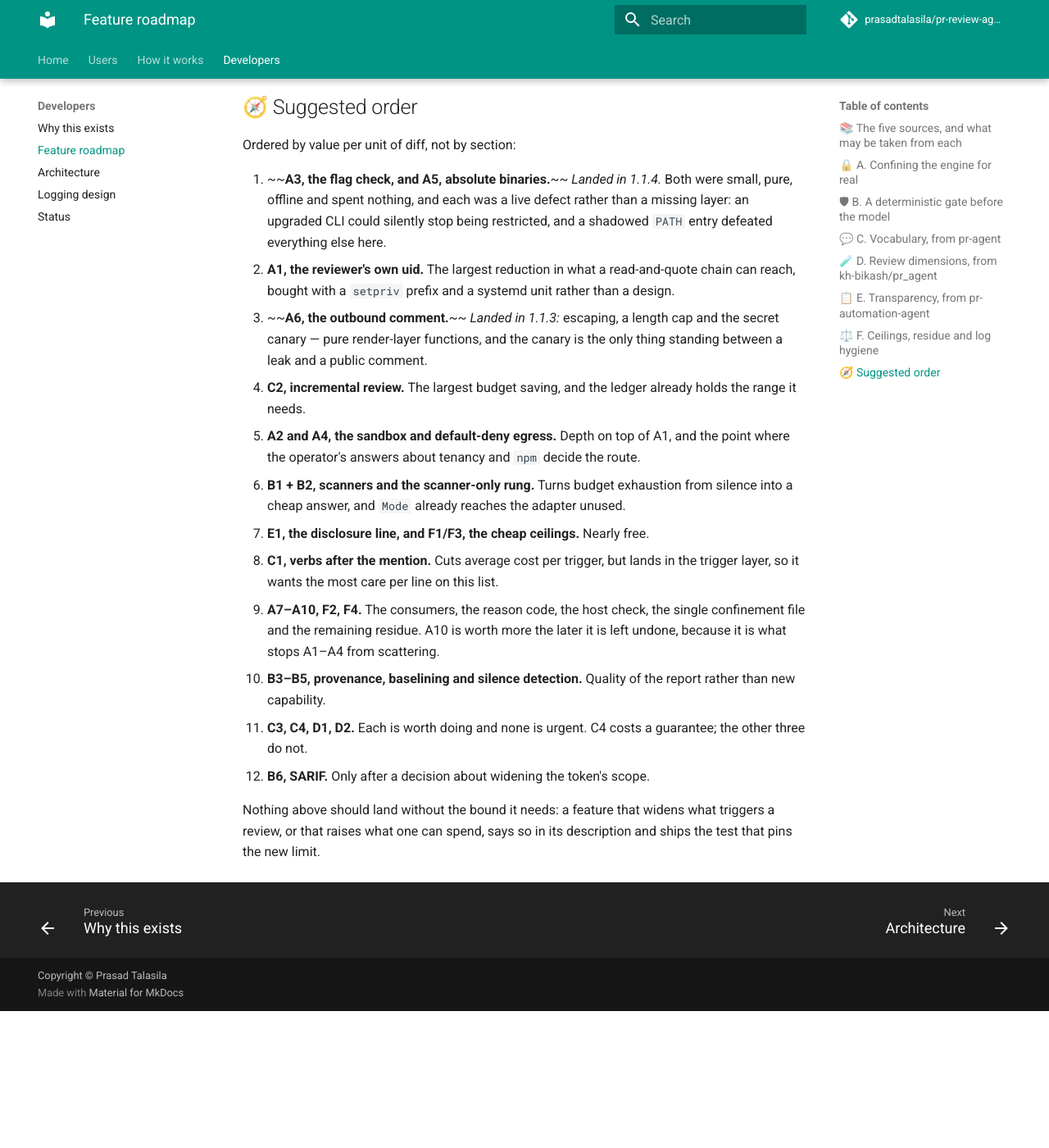
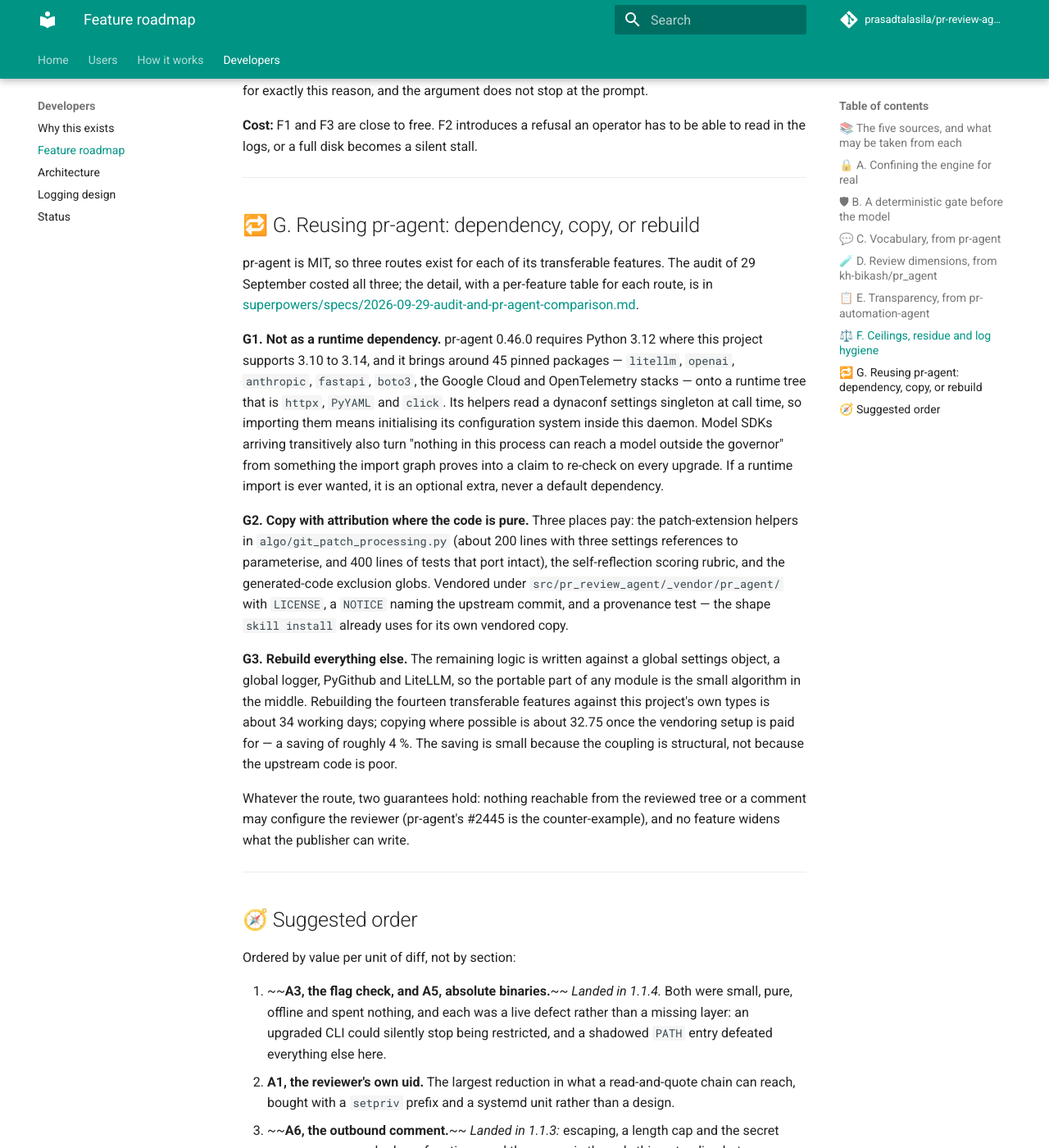
Before and after one commit to prasadtalasila/pr-review-agent, an MkDocs documentation site: the page built from docs/FEATURE-ROADMAP.md, in a window 1280 px wide and 1400 px high, scrolled down 9005 px. Shown: the whole window at 82% size. Built offline with MkDocs 1.6.1 and Material for MkDocs 9.7.7, drawn with Linux system fonts in a browser that asks for light colours; comment, search, counter and statistics services are not loaded; before the commit the page ends 10238 px from its top, so only the background shows below that; some of the changed text lies outside the part shown.

Commit message:
Record the 2026-09-29 audit, the open roadmap, and the pr-agent build-versus-copy costing (#121)
A new spec under docs/superpowers/specs holds the whole of the audit tracked in issue #120: the two defects reproduced by running the code, the security and design improvements, the roadmap items still open once the issues closed as not planned are taken out, the comparison with the-pr-agent/pr-agent 0.46.0, why it should not be a runtime dependency, and a per-feature costing of rebuilding each transferable feature against copying its pr-agent code with attribution.

FEATURE-ROADMAP.md gains a §G summarising the three routes and their totals, and names the spec as its third input. README.md's one-line description of the roadmap says so too.

No code changes.

Co-Authored-By: Claude Fable 5.1 <noreply@anthropic.com>

```diff
--- a/docs/FEATURE-ROADMAP.md
+++ b/docs/FEATURE-ROADMAP.md
@@ -14,6 +14,14 @@ which read the same code against Claude Code's own
 the FreeBSD jail as a model of confinement. It agrees with the survey about
 where the gap is and disagrees about how to close it, so §A below has been
 rewritten around its findings, and §F is new and comes entirely from it.
+
+A third input, the audit of 29 September,
+[superpowers/specs/2026-09-29-audit-and-pr-agent-comparison.md](superpowers/specs/2026-09-29-audit-and-pr-agent-comparison.md),
+re-read 1.7.0 against pr-agent 0.46.0, found two defects by running the
+code, listed which items below are still open once the issues closed as
+*not planned* are removed, and costed the transferable pr-agent features
+twice — rebuilt, and copied with attribution. §G summarises the costing;
+the audit itself is [issue #120](https://github.com/prasadtalasila/pr-review-agent/issues/120).
 
 Every candidate is judged against the two constraints in
 [CLAUDE.md](https://github.com/prasadtalasila/pr-review-agent/blob/main/CLAUDE.md) §5 that a later fix cannot undo: **the agent spends a
@@ -442,6 +450,49 @@ has to be able to read in the logs, or a full disk becomes a silent stall.
 
 ---
 
+## 🔁 G. Reusing pr-agent: dependency, copy, or rebuild
+
+pr-agent is MIT, so three routes exist for each of its transferable
+features. The audit of 29 September costed all three; the detail, with a
+per-feature table for each route, is in
+[superpowers/specs/2026-09-29-audit-and-pr-agent-comparison.md](superpowers/specs/2026-09-29-audit-and-pr-agent-comparison.md#4-cost-rebuild-versus-copy-with-attribution).
+
+**G1. Not as a runtime dependency.** pr-agent 0.46.0 requires Python 3.12
+where this project supports 3.10 to 3.14, and it brings around 45 pinned
+packages — `litellm`, `openai`, `anthropic`, `fastapi`, `boto3`, the
+Google Cloud and OpenTelemetry stacks — onto a runtime tree that is
+`httpx`, `PyYAML` and `click`. Its helpers read a dynaconf settings
+singleton at call time, so importing them means initialising its
+configuration system inside this daemon. Model SDKs arriving transitively
+also turn "nothing in this process can reach a model outside the governor"
+from something the import graph proves into a claim to re-check on every
+upgrade. If a runtime import is ever wanted, it is an optional extra, never
+a default dependency.
+
+**G2. Copy with attribution where the code is pure.** Three places pay:
+the patch-extension helpers in `algo/git_patch_processing.py` (about 200
+lines with three settings references to parameterise, and 400 lines of
+tests that port intact), the self-reflection scoring rubric, and the
+generated-code exclusion globs. Vendored under
+`src/pr_review_agent/_vendor/pr_agent/` with `LICENSE`, a `NOTICE` naming
+the upstream commit, and a provenance test — the shape `skill install`
+already uses for its own vendored copy.
+
+**G3. Rebuild everything else.** The remaining logic is written against a
+global settings object, a global logger, PyGithub and LiteLLM, so the
+portable part of any module is the small algorithm in the middle.
+Rebuilding the fourteen transferable features against this project's own
+types is about 34 working days; copying where possible is about 32.75 once
+the vendoring setup is paid for — a saving of roughly 4 %. The saving is
+small because the coupling is structural, not because the upstream code is
+poor.
+
+Whatever the route, two guarantees hold: nothing reachable from the
+reviewed tree or a comment may configure the reviewer (pr-agent's #2445 is
+the counter-example), and no feature widens what the publisher can write.
+
+---
+
 ## 🧭 Suggested order
 
 Ordered by value per unit of diff, not by section:
```
Also changed, not shown: README.md (+1 -1 lines), docs/superpowers/specs/2026-09-29-audit-and-pr-agent-comparison.md (added, +353 -0 lines).
